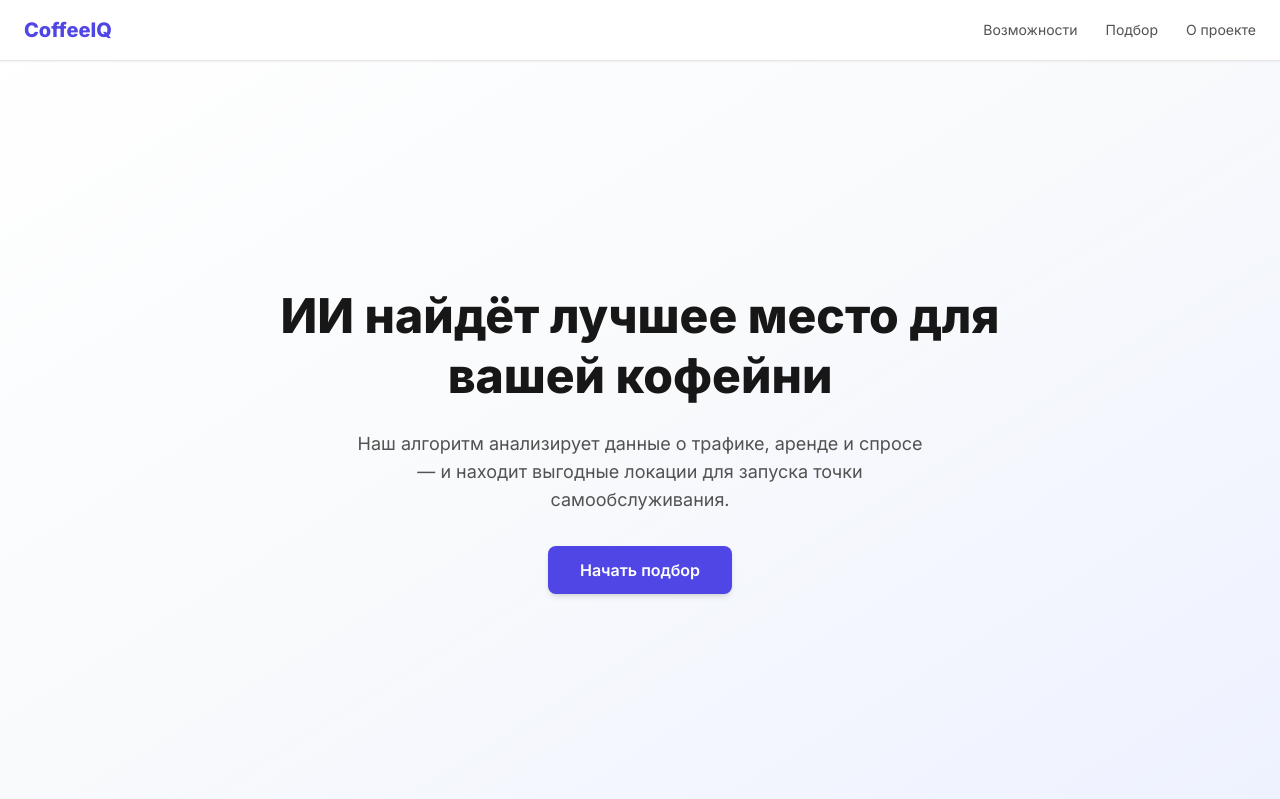
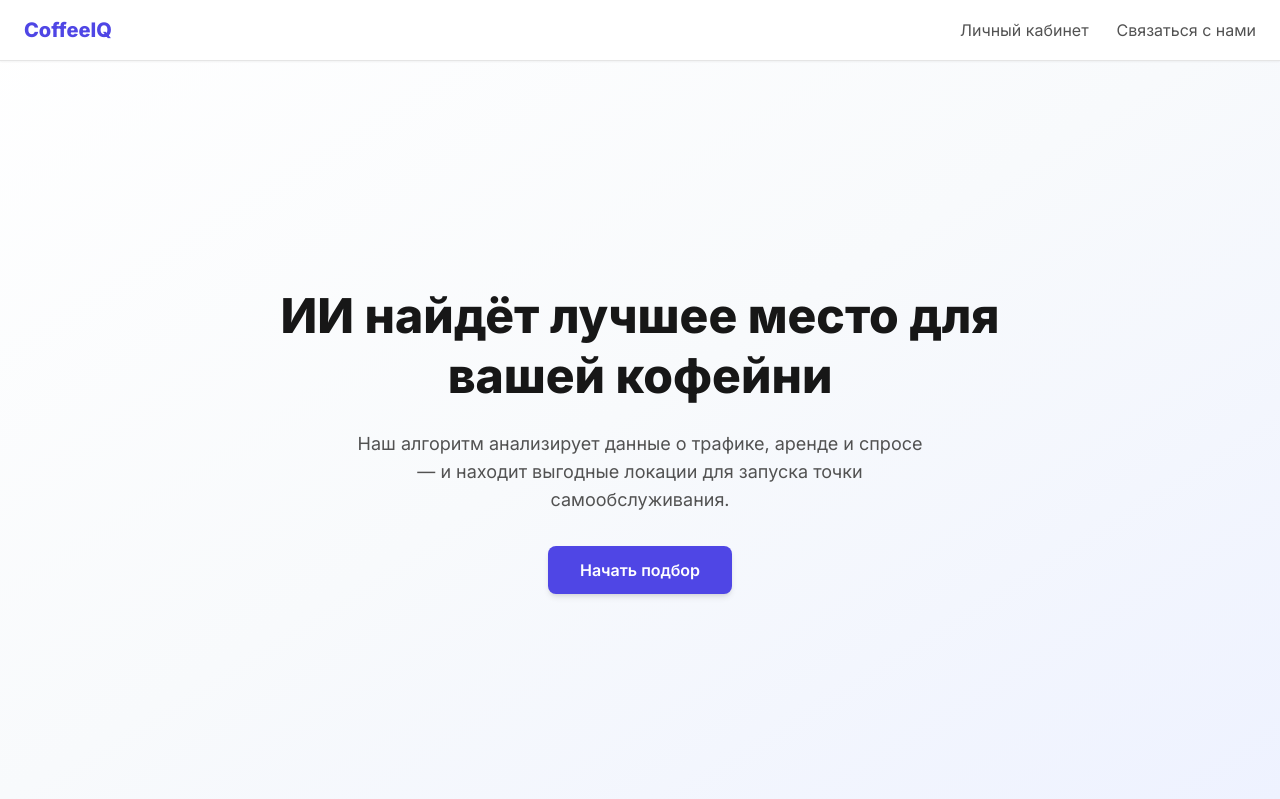
Before and after one commit to Krik-Shad/HI-CO-location-search, a Django app: page / in a window 1280 px wide. Shown: the top 799 px of the page. Run offline with Django 5.2, Linux system fonts and the light colour scheme; some libraries are stand-ins or nearby versions.

Commit message:
Minor design changes

```diff
--- a/website/main/templates/main/index.html
+++ b/website/main/templates/main/index.html
@@ -27,9 +27,9 @@
       <div class="max-w-7xl mx-auto px-6 py-4 flex justify-between items-center">
         <h1 class="text-xl font-bold text-indigo-600">CoffeeIQ</h1>
         <nav class="space-x-6 text-sm text-neutral-600">
-          <a href="#features" class="hover:text-indigo-600 transition">Возможности</a>
-          <a href="#start" class="hover:text-indigo-600 transition">Подбор</a>
-          <a href="#about" class="hover:text-indigo-600 transition">О проекте</a>
+          <a href="#account" class="text-base hover:text-indigo-600 transition">Личный кабинет</a>
+          <a href="#question" class="text-base hover:text-indigo-600 transition">Связаться с нами</a>
+          <!-- <a href="#about" class="hover:text-indigo-600 transition">О проекте</a>  -->
         </nav>
       </div>
     </header>
```
Also changed, not shown: website/main/static/main/img/empty.jpg (added), website/main/static/main/js/main.js (added).
